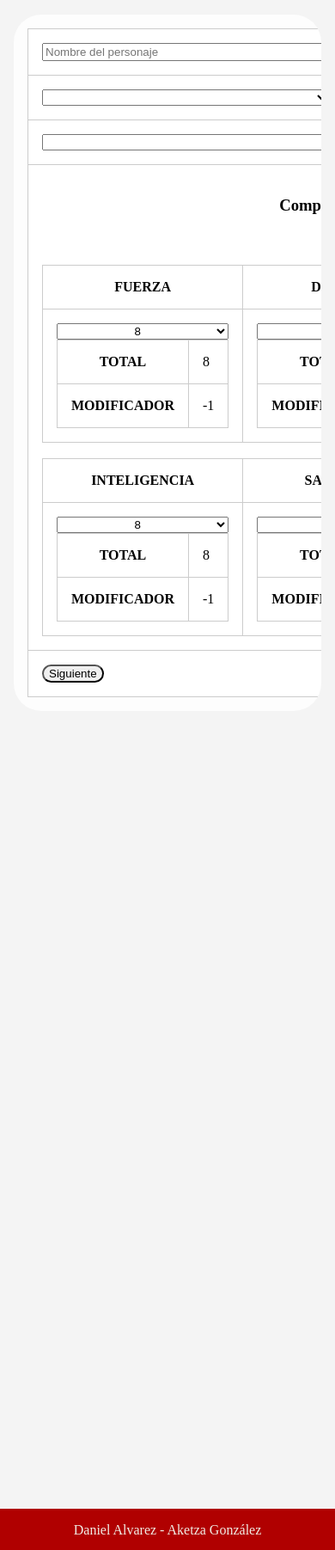
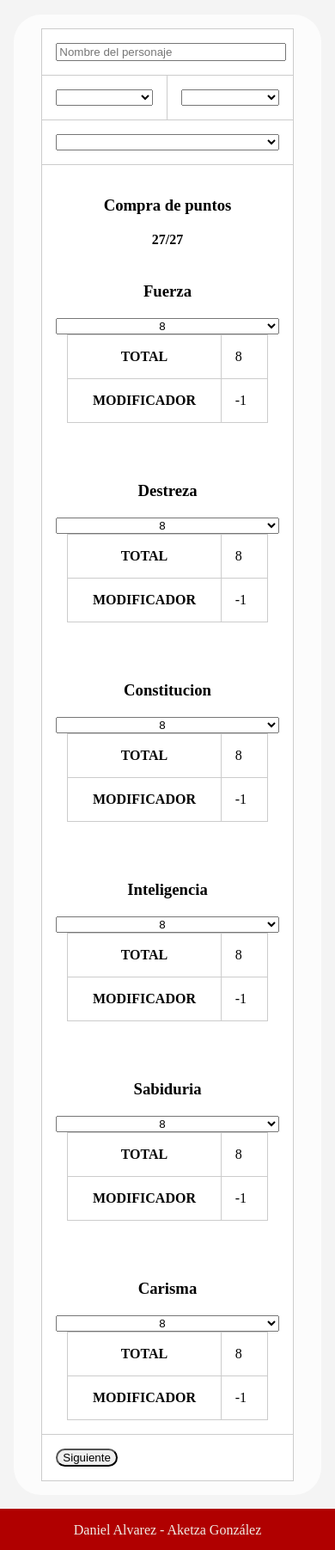
Before and after one commit to Blanconomicon/Web_Frontend, a PHP site: page /php/views/crearPersonaje.php in a window 390 px wide. Shown: the part 95-1898 px from the top of the page at 86% size. Run offline with PHP 8.4, Linux system fonts and the light colour scheme; the visitor is signed in with stand-in values (Sample User, id 1); a stand-in replaces the project's code that opens the database connection; lists and menus that the app fills with data are empty; some libraries are stand-ins or nearby versions.

Commit message:
arreglado error responsive de crearPersonaje
cambiadas las tablas por un grid para que se reescale correctamente

```diff
--- a/css/style.css
+++ b/css/style.css
@@ -119,10 +119,6 @@ select {
   margin: auto;
 }
 
-textarea {
-  height: 10em;
-}
-
 button,
 input[type="submit"] {
   border-radius: 7em;
@@ -145,7 +141,7 @@ input[type="submit"] {
 .modal {
   position: fixed;
   left: 25%;
-  top:20%;
+  top: 20%;
   background: #fff;
   padding: 20px;
   border: 1px solid #000;
@@ -160,6 +156,13 @@ input[type="submit"] {
 /******************************/
 /*    03.Tablas               */
 /******************************/
+.compraPuntos {
+  display: grid;
+  grid-template-columns: repeat(1, 1fr);
+  column-gap: 1em;
+  row-gap: 3em;
+}
+
 table {
   width: 90%;
   margin: auto;
@@ -462,13 +465,17 @@ footer>p {
     padding: 1em;
   }
 
+  .compraPuntos {
+    display: grid;
+    grid-template-columns: repeat(2, 1fr);
+  }
+
   table {
-    width: 80%;
+    max-width: 80%;
   }
 
   input,
   select,
-  textarea,
   button {
     font-size: 1em;
   }
@@ -592,6 +599,11 @@ footer>p {
     align-items: center;
   }
 
+  .compraPuntos {
+    display: grid;
+    grid-template-columns: repeat(3, 1fr);
+  }
+
   table {
     width: 70%;
     font-size: 1em;
@@ -650,11 +662,6 @@ footer>p {
     text-decoration: none;
   }
 
-  a::after {
-    content: " (" attr(href) ")";
-    font-size: 0.9em;
-  }
-
   table {
     width: 100%;
     border-collapse: collapse;
@@ -681,8 +688,7 @@ footer>p {
   }
 
   input,
-  select,
-  textarea {
+  select {
     border: 1px solid #000;
     color: black;
     background: white !important;
@@ -757,7 +763,7 @@ footer>p {
   background: var(--paper);
   border: 8px solid var(--border);
   border-radius: 12px;
-  box-shadow: 0 0 25px rgba(0,0,0,0.6);
+  box-shadow: 0 0 25px rgba(0, 0, 0, 0.6);
   display: flex;
   flex-direction: column;
   gap: 20px;
--- a/js/compraPuntos.js
+++ b/js/compraPuntos.js
@@ -9,9 +9,9 @@ let selectFuerza = document.getElementById("selectFuerza");
 let txtFuerzaTotal = document.getElementById("txtFuerzaTotal");
 let txtFuerzaModificador = document.getElementById("txtFuerzaModificador")
 
-let selectDesteza = document.getElementById("selectDesteza");
-let txtDestezaTotal = document.getElementById("txtDestezaTotal");
-let txtDestezaModificador = document.getElementById("txtDestezaModificador")
+let selectDesteza = document.getElementById("selectDestreza");
+let txtDestezaTotal = document.getElementById("txtDestrezaTotal");
+let txtDestezaModificador = document.getElementById("txtDestrezaModificador")
 
 let selectConstitucion = document.getElementById("selectConstitucion");
 let txtConstitucionTotal = document.getElementById("txtConstitucionTotal");
--- a/php/views/crearPersonaje.php
+++ b/php/views/crearPersonaje.php
@@ -26,9 +26,9 @@ if (isset($_SESSION['personaje'])) {
 }
 
 
-$razas = getRace($con);
-$clases = getClass($con);
-$trasfondos = getBackground($con);
+$razas = getRace(getCon());
+$clases = getClass(getCon());
+$trasfondos = getBackground(getCon());
 
 require_once "../includes/header.php";
 ?>
@@ -80,14 +80,9 @@ require_once "../includes/header.php";
                     <td colspan="2" id="tdCompraPuntos">
                         <h3 class="centrado">Compra de puntos</h3>
                         <p class="centrado"><b id="txtRestantes">27/27</b></p>
-                        <table>
-                            <tr>
-                                <th>Fuerza</th>
-                                <th>Desteza</th>
-                                <th>Constitución</th>
-                            </tr>
-                            <tr>
-                                <td>
+                        <div class="compraPuntos">
+                            <div>
+                                <h3 class="centrado">Fuerza</h3>
                                 <select name="selectFuerza" id="selectFuerza">
                                     <?php
                                     for ($i = 8; $i <= 15; $i++) {
@@ -107,9 +102,10 @@ require_once "../includes/header.php";
                                         <td id="txtFuerzaModificador">-1</td>
                                     </tr>
                                 </table>
-                                </td>
-                                <td>
-                                    <select name="selectDesteza" id="selectDesteza">
+                            </div>
+                            <div>
+                                <h3 class="centrado">Destreza</h3>
+                                <select name="selectDestreza" id="selectDestreza">
                                     <?php
                                     for ($i = 8; $i <= 15; $i++) {
                                         $selected = ($personaje && $personaje->destreza == $i) ? "selected" : "";
@@ -121,15 +117,16 @@ require_once "../includes/header.php";
                                 <table>
                                     <tr>
                                         <th>Total</th>
-                                            <td id="txtDestezaTotal">8</td>
+                                        <td id="txtDestrezaTotal">8</td>
                                     </tr>
                                     <tr>
                                         <th>Modificador</th>
-                                            <td id="txtDestezaModificador">-1</td>
+                                        <td id="txtDestrezaModificador">-1</td>
                                     </tr>
                                 </table>
-                                </td>
-                                <td>
+                            </div>
+                            <div>
+                                <h3 class="centrado">Constitucion</h3>
                                 <select name="selectConstitucion" id="selectConstitucion">
                                     <?php
                                     for ($i = 8; $i <= 15; $i++) {
@@ -149,18 +146,9 @@ require_once "../includes/header.php";
                                         <td id="txtConstitucionModificador">-1</td>
                                     </tr>
                                 </table>
-                                </td>
-                            </tr>
-                        </table>
-                        <br>
-                        <table>
-                            <tr>
-                                <th>Inteligencia</th>
-                                <th>Sabiduría</th>
-                                <th>Carisma</th>
-                            </tr>
-                            <tr>
-                                <td>
+                            </div>
+                            <div>
+                                <h3 class="centrado">Inteligencia</h3>
                                 <select name="selectInteligencia" id="selectInteligencia">
                                     <?php
                                     for ($i = 8; $i <= 15; $i++) {
@@ -180,8 +168,9 @@ require_once "../includes/header.php";
                                         <td id="txtInteligenciaModificador">-1</td>
                                     </tr>
                                 </table>
-                                </td>
-                                <td>
+                            </div>
+                            <div>
+                                <h3 class="centrado">Sabiduria</h3>
                                 <select name="selectSabiduria" id="selectSabiduria">
                                     <?php
                                     for ($i = 8; $i <= 15; $i++) {
@@ -201,8 +190,9 @@ require_once "../includes/header.php";
                                         <td id="txtSabiduriaModificador">-1</td>
                                     </tr>
                                 </table>
-                                </td>
-                                <td>
+                            </div>
+                            <div>
+                                <h3 class="centrado">Carisma</h3>
                                 <select name="selectCarisma" id="selectCarisma">
                                     <?php
                                     for ($i = 8; $i <= 15; $i++) {
@@ -222,9 +212,8 @@ require_once "../includes/header.php";
                                         <td id="txtCarismaModificador">-1</td>
                                     </tr>
                                 </table>
-                                </td>
-                            </tr>
-                        </table>
+                            </div>
+                        </div>
                     </td>
                 </tr>
                 <tr>
--- a/php/views/grupos.php
+++ b/php/views/grupos.php
@@ -3,7 +3,7 @@ require_once "../utility/utils.php";
 
 comprobarLogin();
 
-if (isset($_POST['submit'])) {
+if (isset($_POST['crearGrupo'])) {
     crearGrupo($_POST['nombreGrupo']);
 }
 
@@ -51,7 +51,7 @@ require_once "../includes/header.php";
                     <input type="text" name="nombreGrupo" required>
                     <br><br>
                     <div>
-                        <input type="submit" name="submit" value="Crear">
+                        <input type="submit" name="crearGrupo" value="Crear">
                         <button id="btnCancelar" type="reset">Cancelar</button>
                     </div>
                 </form>
@@ -67,7 +67,7 @@ require_once "../includes/header.php";
                     </select>
                     <br>
                     <div>
-                        <input type="submit" name="submit" value="Añadir">
+                        <input type="submit" name="aniadirAGrupo" value="Añadir">
                         <button id="btnCancelarAnaidir" type="reset">Cancelar</button>
                     </div>
                 </form>
```
Also changed, not shown: js/grupos.js (+5 -3 lines), php/utility/conexion.php (+5 -4 lines). Lines whose indentation alone changed are shown as unchanged.
